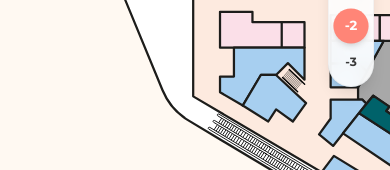
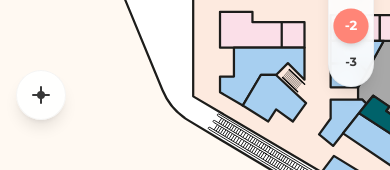
Before and after one commit to MR-Thunderbolts/MUT, a Next.js app: page /mapa in a window 390 px wide. Shown: the part 534-704 px from the top of the page. Built offline with nearby package versions, Linux system fonts and the light colour scheme.

Commit message:
Add re-center button to map with mobile zoom optimizations

```diff
--- a/app/mapa/page.tsx
+++ b/app/mapa/page.tsx
@@ -107,6 +107,8 @@ function MapContent() {
 
     const handleTouchMove = useCallback((e: React.TouchEvent) => {
         if (e.touches.length === 2 && touchStartDist.current !== null) {
+            // Prevent default to avoid browser zoom/scroll during pinch
+            e.preventDefault();
             const touch1 = e.touches[0];
             const touch2 = e.touches[1];
             const dist = Math.hypot(touch1.pageX - touch2.pageX, touch1.pageY - touch2.pageY);
@@ -117,6 +119,24 @@ function MapContent() {
 
     const handleTouchEnd = useCallback(() => {
         touchStartDist.current = null;
+    }, []);
+
+    // Re-center function - resets zoom and scroll position
+    const handleRecenter = useCallback(() => {
+        // Reset scale to initial 200%
+        setScale(2.0);
+
+        // Re-center the scroll position
+        if (scrollContainerRef.current) {
+            const container = scrollContainerRef.current;
+            // Use setTimeout to ensure scale change is applied first
+            setTimeout(() => {
+                const centerX = (container.scrollWidth - container.clientWidth) / 2;
+                const centerY = (container.scrollHeight - container.clientHeight) / 2;
+                container.scrollLeft = centerX;
+                container.scrollTop = centerY;
+            }, 50);
+        }
     }, []);
 
 
@@ -167,6 +187,32 @@ function MapContent() {
                 {/* Current Level Indicator (Floating) */}
                 <LocationPill label={`PISO ${currentLevel}`} />
 
+                {/* Re-center Button - Bottom Left */}
+                <div className="absolute left-4 top-1/2 translate-y-[116px] z-[60] pointer-events-auto">
+                    <button
+                        onClick={handleRecenter}
+                        className="bg-white/90 backdrop-blur-sm border border-brand-dark/5 rounded-full p-3 shadow-lg hover:shadow-xl transition-all duration-200 hover:scale-110 active:scale-95"
+                        aria-label="Re-center map"
+                        title="Re-center map"
+                    >
+                        <svg
+                            xmlns="http://www.w3.org/2000/svg"
+                            className="h-6 w-6 text-brand-dark"
+                            fill="none"
+                            viewBox="0 0 24 24"
+                            stroke="currentColor"
+                            strokeWidth={2}
+                        >
+                            <path
+                                strokeLinecap="round"
+                                strokeLinejoin="round"
+                                d="M12 4v16m8-8H4"
+                            />
+                            <circle cx="12" cy="12" r="3" fill="currentColor" />
+                        </svg>
+                    </button>
+                </div>
+
 
             </div>
 
```
